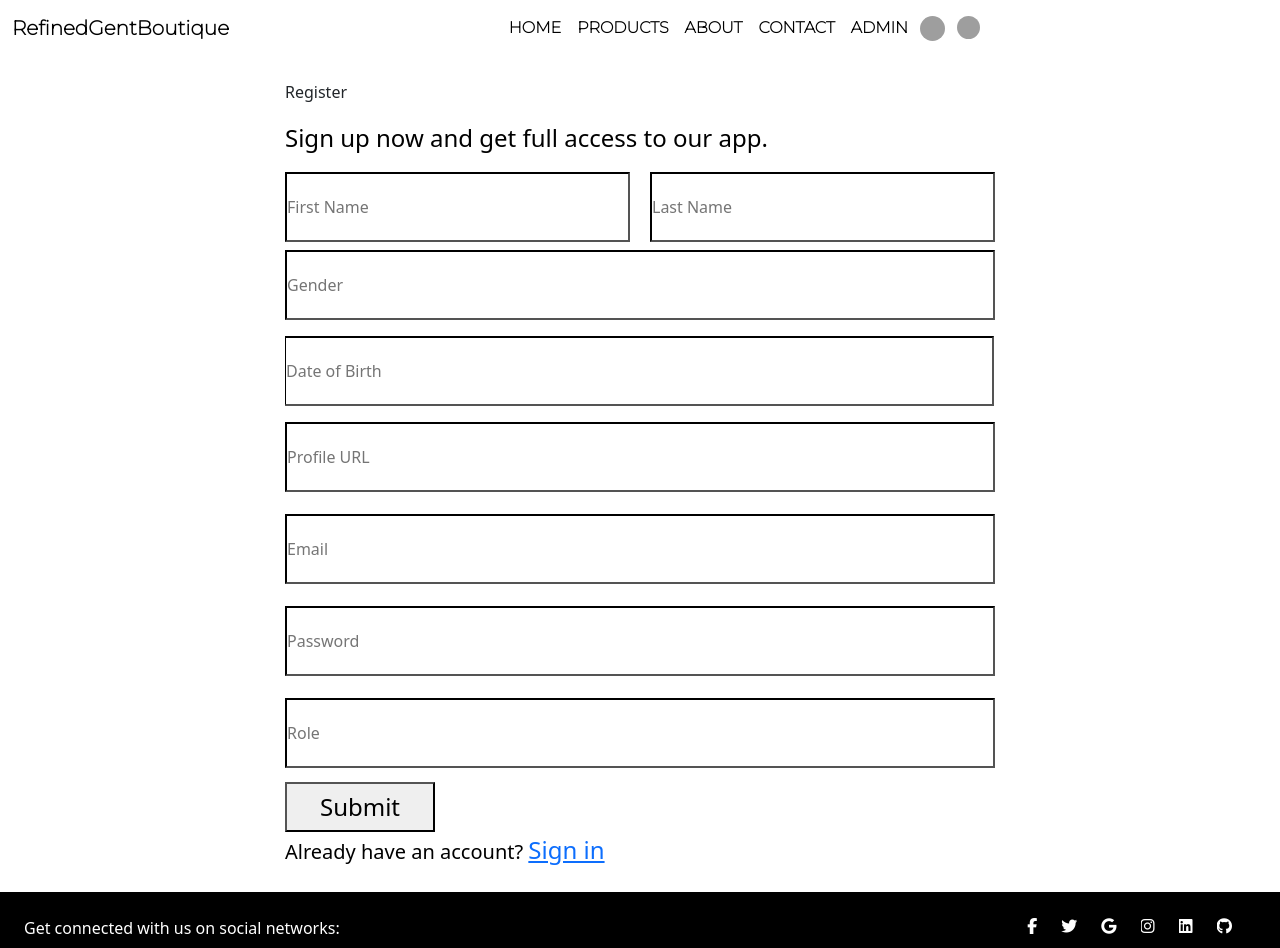
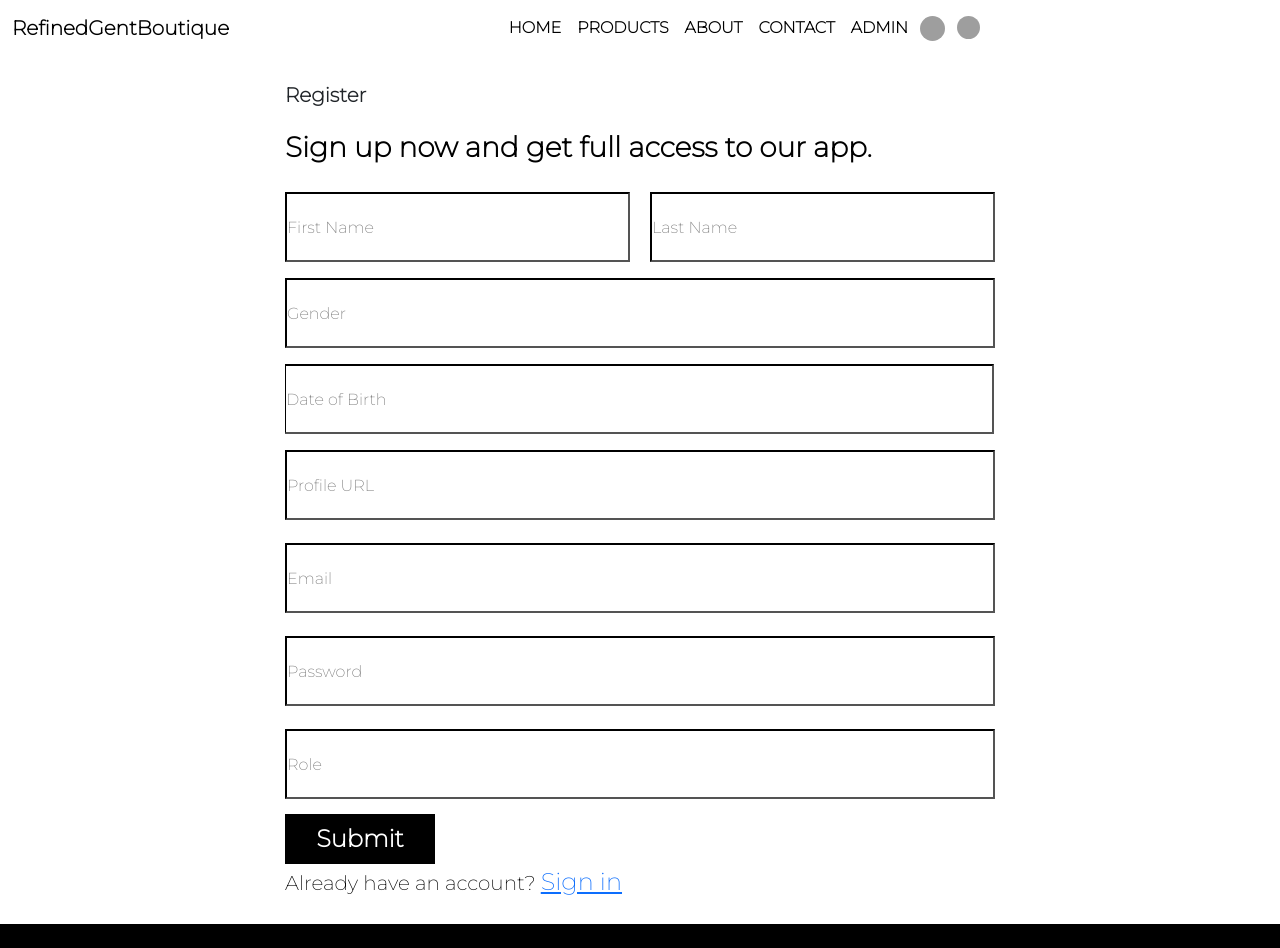
Before and after one commit to inamnk28/Capstone_Project, a Vue app in the folder capstone-frontend/: page /user in a window 1280 px wide. Shown: the top 948 px of the page. Built offline with nearby package versions, Linux system fonts and the light colour scheme; grey boxes are pictures that could not be loaded.

Commit message:
cap-front

```diff
--- a/capstone-frontend/src/views/LoginView.vue
+++ b/capstone-frontend/src/views/LoginView.vue
@@ -13,7 +13,7 @@
 
                     </div>
                     <button class="submit mt-4 fs-4" type="submit">Log in</button>
-                    <p class="signin mt-4">Don't have an account ? <a href="/user/register" class="fs-4">Register</a> </p>
+                    <p class="signin mt-4">Don't have an account ? <router-link to="/user" class="fs-4">Register</router-link> </p>
                 </form>
             </div>
     </div>
--- a/capstone-frontend/src/views/RegistrationView.vue
+++ b/capstone-frontend/src/views/RegistrationView.vue
@@ -2,15 +2,15 @@
   <div class="container mt-3 p-2">
     <div class="d-flex justify-content-center">
     <div>
-        <p class="title">Register</p>
-    <p class="message text-black fs-4">Sign up now and get full access to our app.</p>
+        <p class="title fw-bold fs-5">Register</p>
+    <p class="message text-black fw-bold fs-3">Sign up now and get full access to our app.</p>
     <form class="form" @submit.prevent="registerUser">
       <div class="input-group d-flex justify-content-between">
-        <label class="names">
+        <label class="names my-2">
           <input required placeholder="First Name" type="text" class="marg2 input names" v-model="firstName">
         </label>
 
-        <label class="names">
+        <label class="names my-2">
           <input required placeholder="Last Name" type="text" class="marg input names" v-model="lastName">
         </label>
       </div>
@@ -41,7 +41,7 @@
         <input required placeholder="Role" type="text" class="input input-width" v-model="Role">
       </label>
 
-      <button class="submit fs-4">Submit</button>
+      <button class="fw-bold border-0 bg-black text-white submit fs-4">Submit</button>
       <p class="signin text-black fs-5">Already have an account? <router-link class="fs-4" to="/login">Sign in</router-link></p>
     </form>
     </div>
@@ -111,8 +111,13 @@ export default{
 };
 </script>
 <style scoped>
+@import url('https://fonts.googleapis.com/css2?family=Montserrat:wght@100;200&display=swap');
   .form {
-    width: 710px !important;
+    width: 100%;
+    max-width: 710px;
+  }
+  .container {
+    font-family: montserrat !important;
   }
   input {
     height: 70px !important;
@@ -122,11 +127,25 @@ export default{
   .input-width {
     width: 100%;
   }
+  .input-group {
+    display: flex;
+    justify-content: space-between;
+    flex-wrap: wrap;
+  }
   .names {
-    width: 345px;
+    width: 345px !important; /* Adjust as needed for spacing between inputs */
   }
   button {
-    width: 150px;
+    width: 100%;
+    max-width: 150px;
     height: 50px;
   }
+   @media (max-width: 768px) {
+    .names {
+      width: 100% !important;
+    }
+    .input-group {
+      flex-direction: column;
+    }
+  }
 </style>
```
